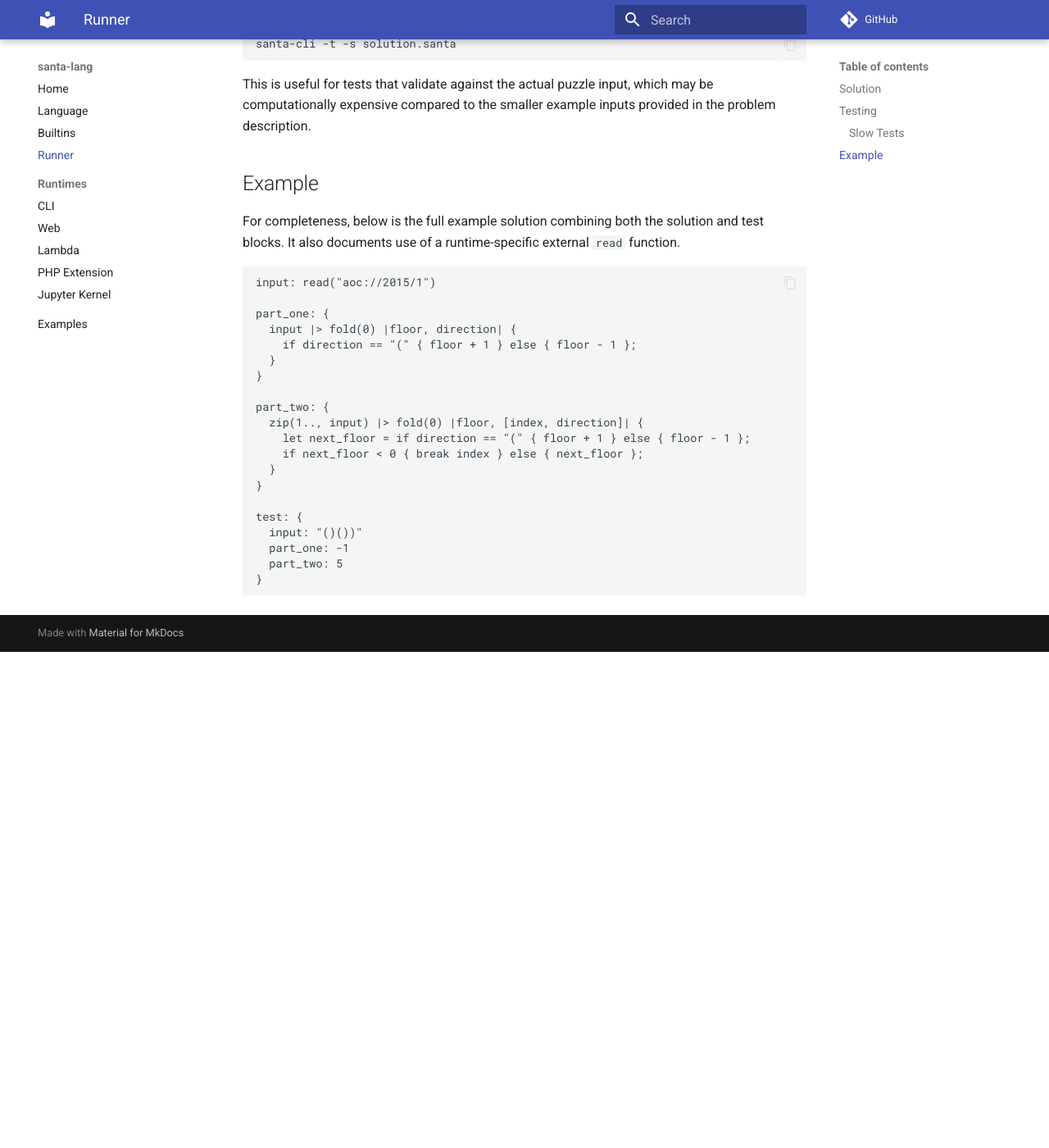
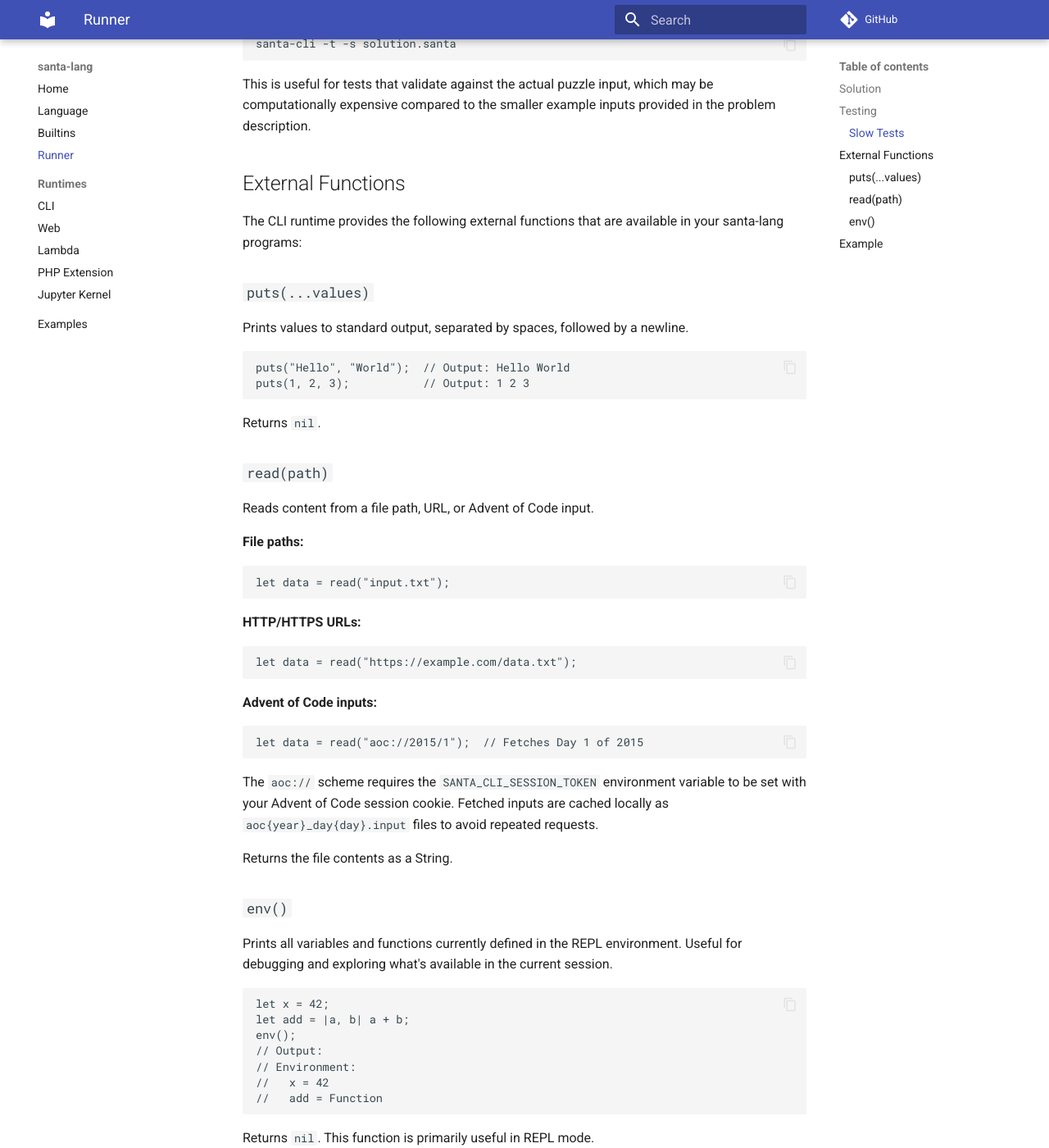
Before and after one commit to eddmann/santa-lang, an MkDocs documentation site: the page built from docs/runner.md, in a window 1280 px wide and 1400 px high, scrolled down 1815 px. Shown: the whole window at 82% size. Built offline with MkDocs 1.6.1 and Material for MkDocs 9.7.7, drawn with Linux system fonts in a browser that asks for light colours; comment, search, counter and statistics services are not loaded; before the commit the page ends 2610 px from its top, so only the background shows below that.

Commit message:
docs: add last builtin, comments syntax, external functions, and negative indexing
- Add last() builtin function documentation
- Document line comments (//) syntax in language reference
- Add External Functions section (puts, read, env) to runner docs
- Clarify negative indexing behavior in list and string slices

````diff
--- a/docs/runner.md
+++ b/docs/runner.md
@@ -75,6 +75,62 @@ santa-cli -t -s solution.santa
 
 This is useful for tests that validate against the actual puzzle input, which may be computationally expensive compared to the smaller example inputs provided in the problem description.
 
+## External Functions
+
+The CLI runtime provides the following external functions that are available in your santa-lang programs:
+
+### `puts(...values)`
+
+Prints values to standard output, separated by spaces, followed by a newline.
+
+```santa
+puts("Hello", "World");  // Output: Hello World
+puts(1, 2, 3);           // Output: 1 2 3
+```
+
+Returns `nil`.
+
+### `read(path)`
+
+Reads content from a file path, URL, or Advent of Code input.
+
+**File paths:**
+```santa
+let data = read("input.txt");
+```
+
+**HTTP/HTTPS URLs:**
+```santa
+let data = read("https://example.com/data.txt");
+```
+
+**Advent of Code inputs:**
+```santa
+let data = read("aoc://2015/1");  // Fetches Day 1 of 2015
+```
+
+The `aoc://` scheme requires the `SANTA_CLI_SESSION_TOKEN` environment variable to be set with your Advent of Code session cookie.
+Fetched inputs are cached locally as `aoc{year}_day{day}.input` files to avoid repeated requests.
+
+Returns the file contents as a String.
+
+### `env()`
+
+Prints all variables and functions currently defined in the REPL environment.
+Useful for debugging and exploring what's available in the current session.
+
+```santa
+let x = 42;
+let add = |a, b| a + b;
+env();
+// Output:
+// Environment:
+//   x = 42
+//   add = Function
+```
+
+Returns `nil`. This function is primarily useful in REPL mode.
+
 ## Example
 
 For completeness, below is the full example solution combining both the solution and test blocks.
````
Also changed, not shown: docs/builtins.md (+41 -0 lines), docs/language.md (+42 -7 lines).
